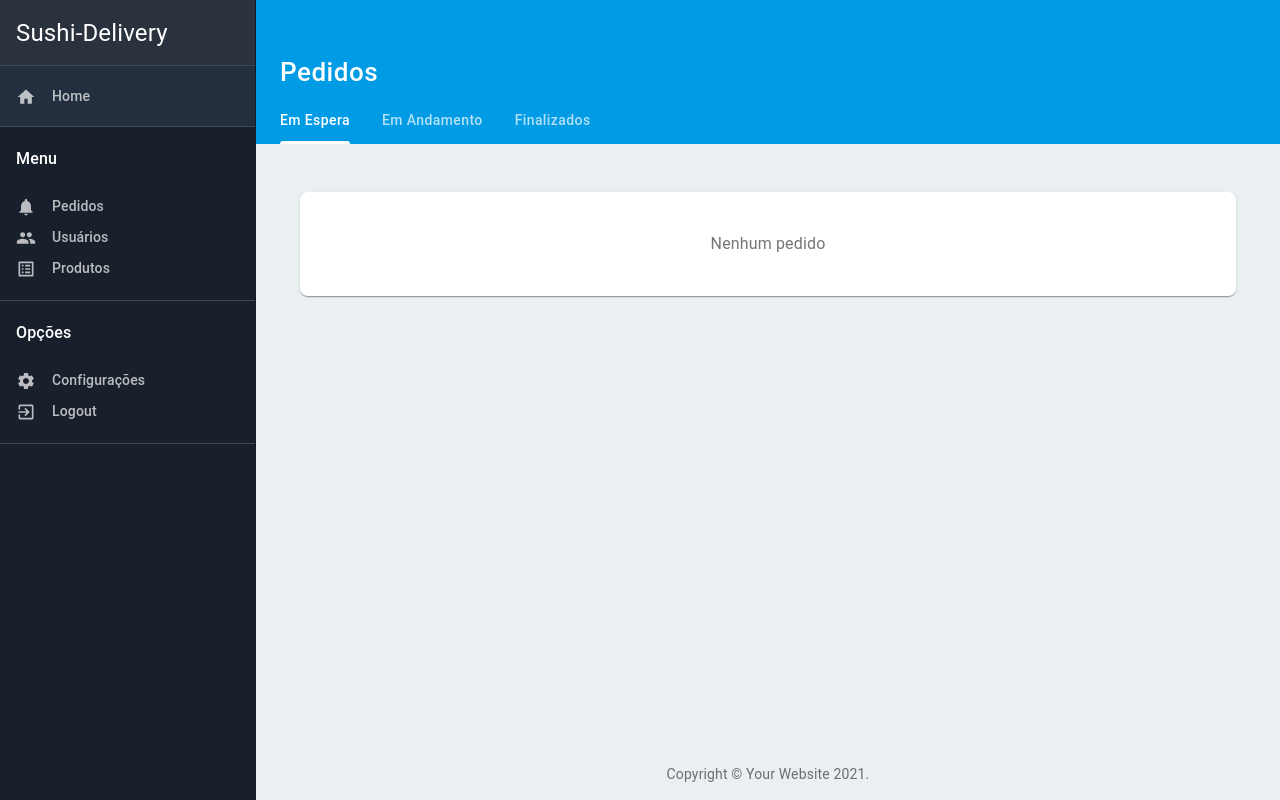
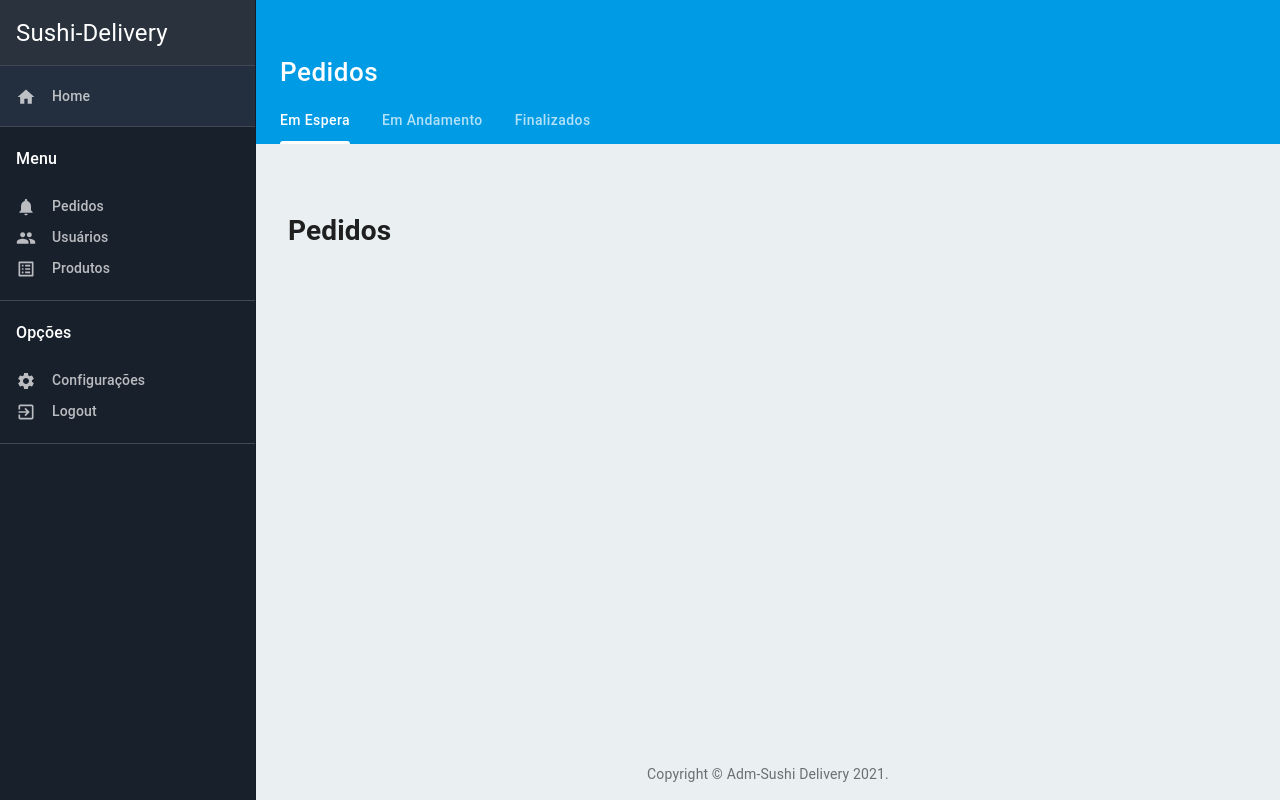
Before and after one commit to leksansilva/-TS-Delivery-ADM, a React (Create React App) app: page / in a window 1280 px wide. Built offline with nearby package versions, Linux system fonts and the light colour scheme; the HTML template or start-up script is replaced by a standard one.

Commit message:
Navigation+Definição de rotas

```diff
--- a/src/App.js
+++ b/src/App.js
@@ -1,10 +1,11 @@
 import React from 'react';
-import Routes from './Routes';
+
+import Navigation from './Navigators/Navigation';
 
 
 function App() {
   return (
-      <Routes/>
+      <Navigation/>
   );
 }
 
--- a/src/pages/AdminScreen.js
+++ b/src/Navigators/Navigation.js
@@ -6,15 +6,15 @@ import Hidden from '@material-ui/core/Hidden';
 import Typography from '@material-ui/core/Typography';
 import Link from '@material-ui/core/Link';
 import Navigator from '../Navigation/Navigator';
-import Content from '../components/Content';
 import Header from '../components/Header';
+import Routes from '../Routes'
 
 function Copyright() {
   return (
     <Typography variant="body2" color="textSecondary" align="center">
       {'Copyright © '}
       <Link color="inherit" href="https://material-ui.com/">
-        Your Website
+        Adm-Sushi Delivery
       </Link>{' '}
       {new Date().getFullYear()}
       {'.'}
@@ -189,7 +189,8 @@ function Paperbase(props) {
         <div className={classes.app}>
           <Header onDrawerToggle={handleDrawerToggle} />
           <main className={classes.main}>
-            <Content />
+
+            <Routes />
           </main>
           <footer className={classes.footer}>
             <Copyright />
--- a/src/Routes.js
+++ b/src/Routes.js
@@ -2,7 +2,7 @@ import React from 'react';
 
 import { BrowserRouter, Switch, Route } from 'react-router-dom';
 
-import Home from './pages/AdminScreen';
+import Home from './pages/RequestsScreen';
 
 //Usuários
 import UserList from './pages/User/UsersListScreen';
--- /dev/null
+++ b/src/pages/RequestsScreen.js
@@ -0,0 +1,11 @@
+import React from 'react';
+
+function RequestsScreen(){
+    return(
+        <h1>Pedidos</h1>
+    )
+}
+
+
+
+export default RequestsScreen;
```
Also changed, not shown: src/components/Menu.js (added).
